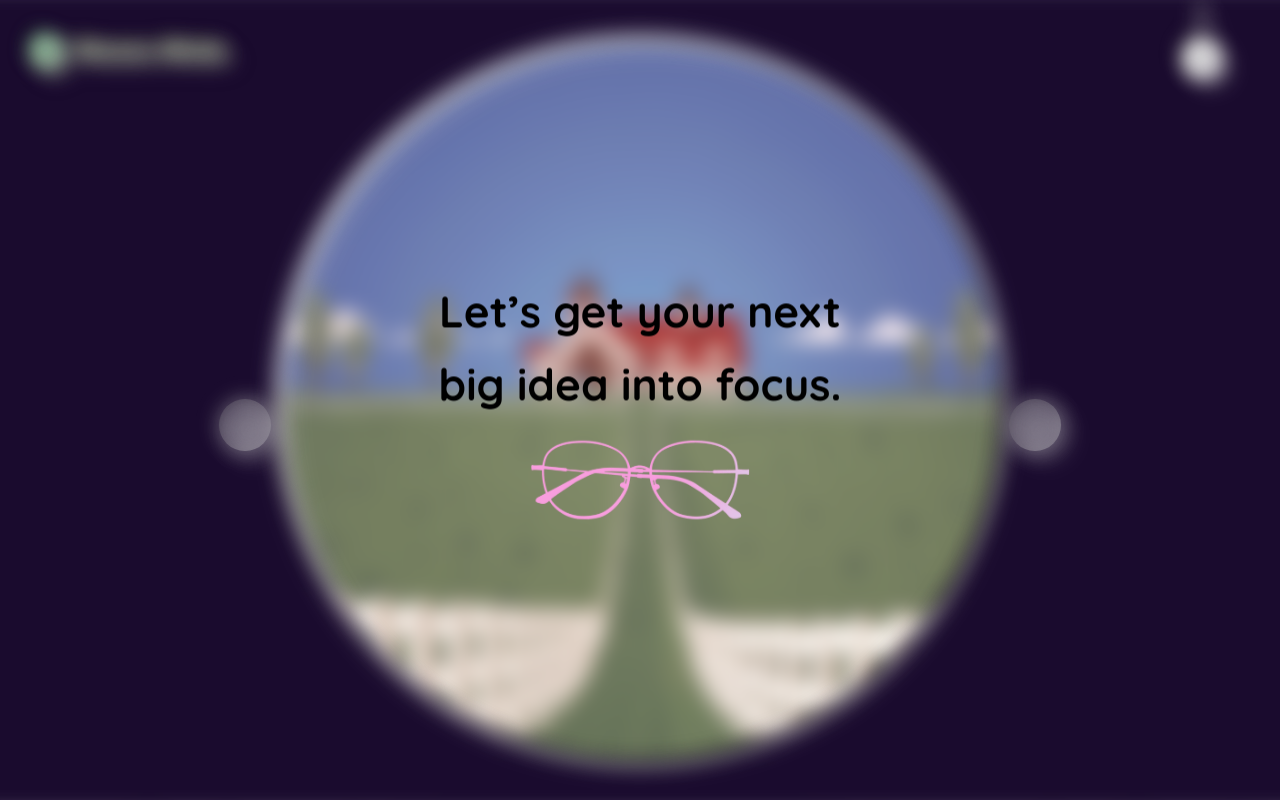
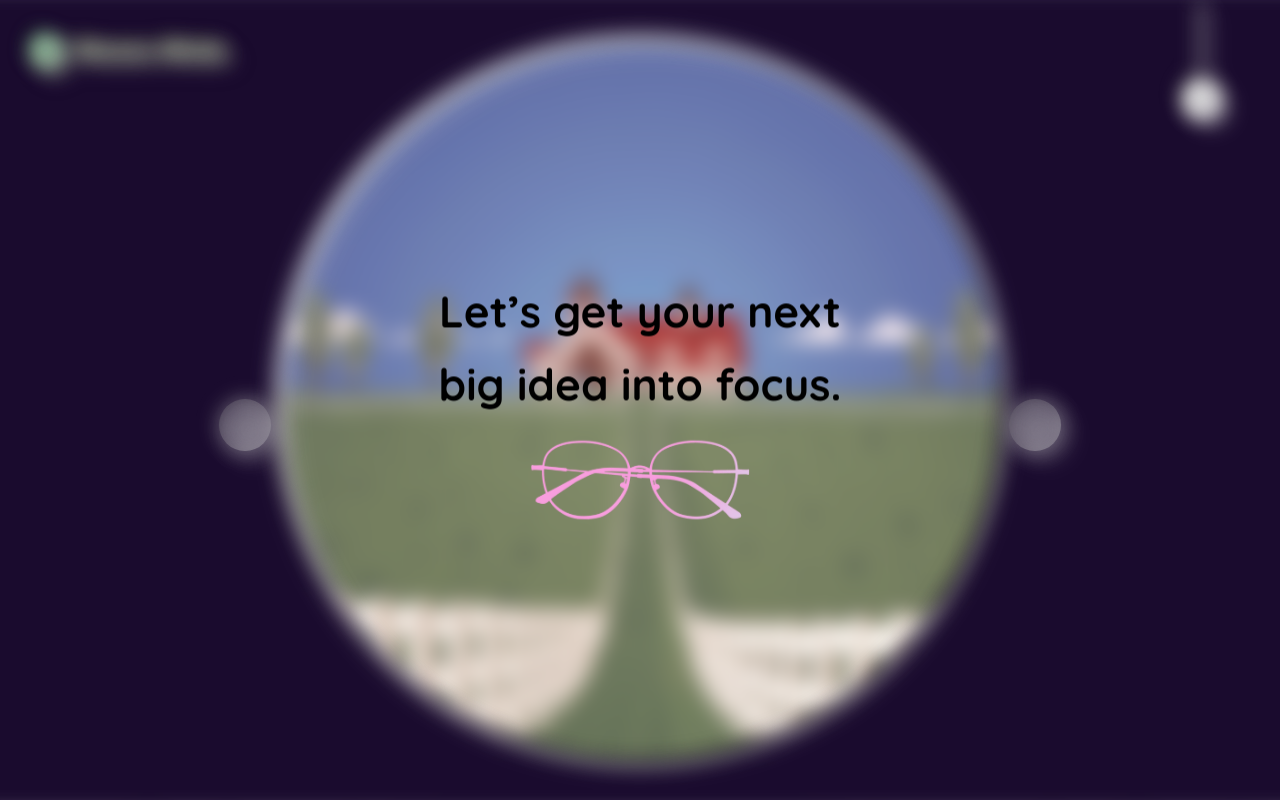
Before and after one commit to rmmindo/rheana-portfolio, a React (Vite) app in the folder apps/web/: page / in a window 1280 px wide. Built offline with nearby package versions, Linux system fonts and the light colour scheme.

Commit message:
style: double starting length of theme pull cord

```diff
--- a/apps/web/src/components/ThemeCord.jsx
+++ b/apps/web/src/components/ThemeCord.jsx
@@ -90,7 +90,7 @@ export default function ThemeCord() {
     document.documentElement.setAttribute('data-theme', theme);
   }, [theme]);
 
-  const scale = (40 + dragY) / 40;
+  const scale = (80 + dragY) / 80;
 
   const springTransition = isSnapping ? 'transform 0.8s cubic-bezier(0.34, 1.56, 0.64, 1)' : 'none';
 
--- a/apps/web/src/styles/components/_cord.scss
+++ b/apps/web/src/styles/components/_cord.scss
@@ -16,7 +16,7 @@
 /* The Line */
 .theme-cord-line {
   width: 2px;
-  height: 40px;
+  height: 80px;
   background-color: white;
   mix-blend-mode: difference;
   transform-origin: top center !important; /* Glues it to the ceiling */
```
